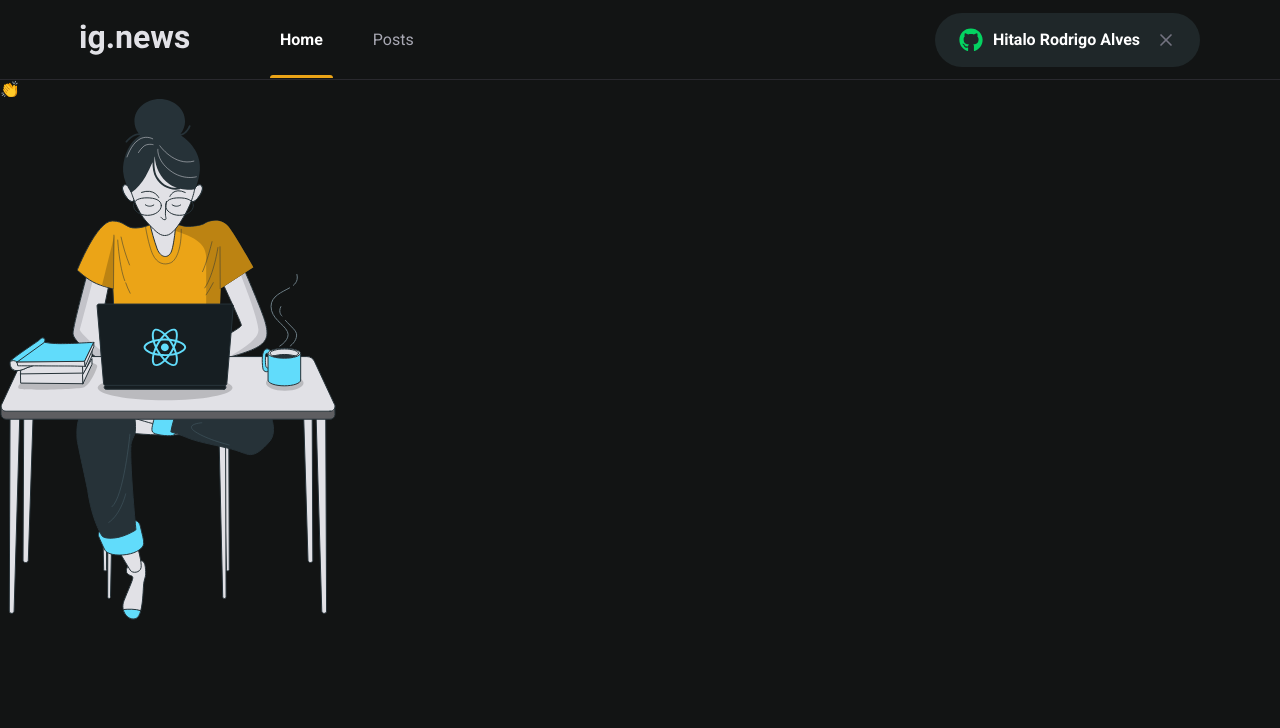
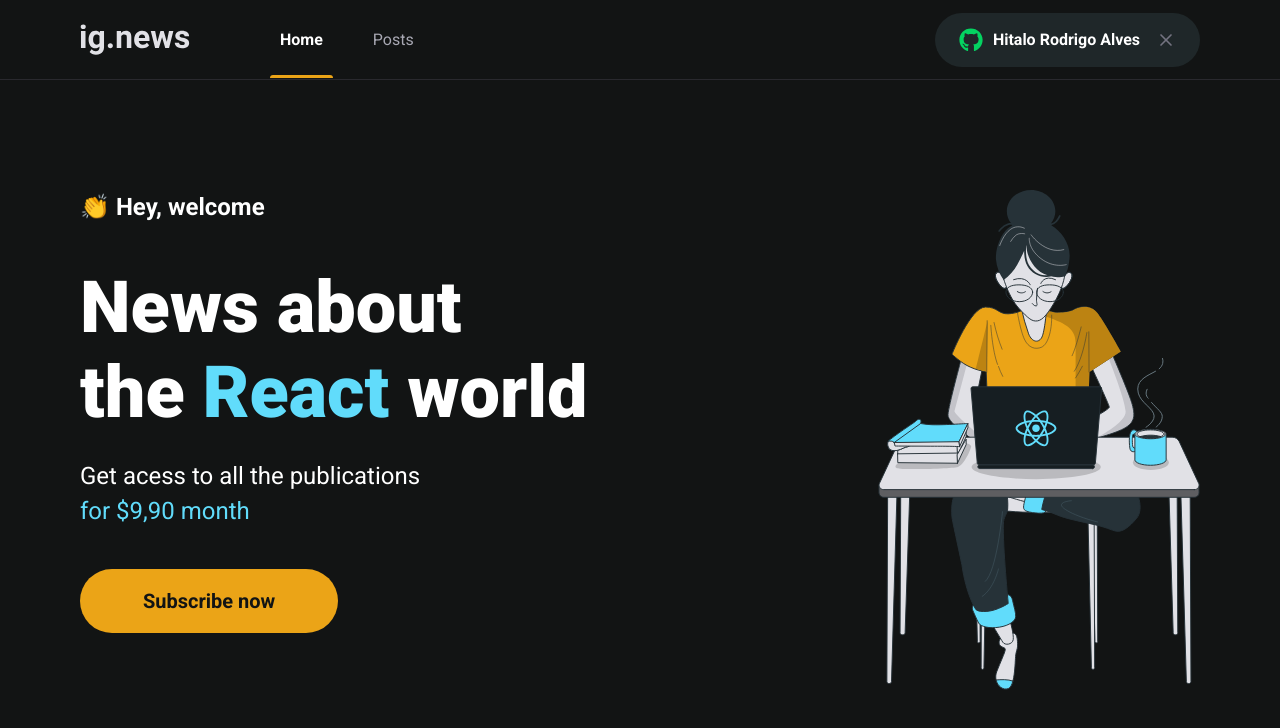
Before and after one commit to hitaloalvess/ignews, a Next.js app: page / in a window 1280 px wide. Shown: the top 728 px of the page. Built offline with nearby package versions, Linux system fonts and the light colour scheme.

Commit message:
Finalizando estilizacao da home

```diff
--- /dev/null
+++ b/src/components/SubscribeButton/index.tsx
@@ -0,0 +1,13 @@
+
+import styles from './styles.module.scss';
+export function SubscribeButton(){
+
+    return(
+        <button
+            type="button"
+            className={styles.subscribeButton}
+        >
+            Subscribe now
+        </button>
+    )
+}
--- /dev/null
+++ b/src/components/SubscribeButton/styles.module.scss
@@ -0,0 +1,18 @@
+.subscribeButton{
+
+    padding: 2rem 6.3rem;
+    border-radius: 10rem;
+    border: 0;
+    margin-top: 4rem;
+
+    font-size: 2rem;
+    font-weight: bold;
+
+    color: var(--background);
+    background-color: var(--yellow);
+    transition: filter .2s ease-in-out;
+
+    &:hover{
+        filter: brightness(0.8);
+    }
+}
--- a/src/pages/home.module.scss
+++ b/src/pages/home.module.scss
@@ -1,7 +1,31 @@
 .contentContainer{
-
+    max-width: 112rem;
+    height: calc(100vh - 8rem);
+    padding: 11rem 0 ;
+    margin: 0 auto;
+    display: flex;
+    justify-content: space-between;
 }
 
+
 .hero{
+    p{
+        font-size: 2.4rem;
+        line-height: 3.5rem ;
 
+        &:first-child{
+            font-weight: bold;
+            margin-bottom: 4rem;
+        }
+    }
+
+    h1{
+        font-size: 7.2rem;
+        font-weight: 900;
+        margin-bottom: 2.4rem;
+    }
+
+    span{
+        color: var(--blue);
+    }
 }
--- a/src/pages/index.tsx
+++ b/src/pages/index.tsx
@@ -1,4 +1,5 @@
 import  Head from "next/head";
+import { SubscribeButton } from "../components/SubscribeButton";
 
 import styles from './home.module.scss';
 
@@ -10,7 +11,11 @@ export default function Home() {
           </Head>
           <main className={styles.contentContainer}>
             <section className={styles.hero}>
-                <p> 👏 </p>
+                <p> 👏 Hey, welcome </p>
+                <h1>News about <br /> the <span>React</span> world</h1>
+                <p>Get acess to all the publications <br /> <span>for $9,90 month</span></p>
+
+                <SubscribeButton />
             </section>
             <img src="/images/avatar.svg" alt="avatar home" />
           </main>
```
